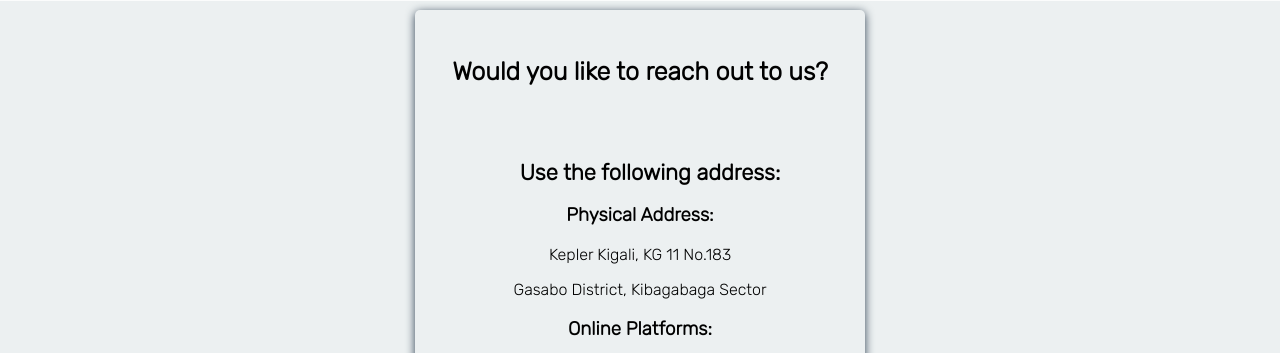
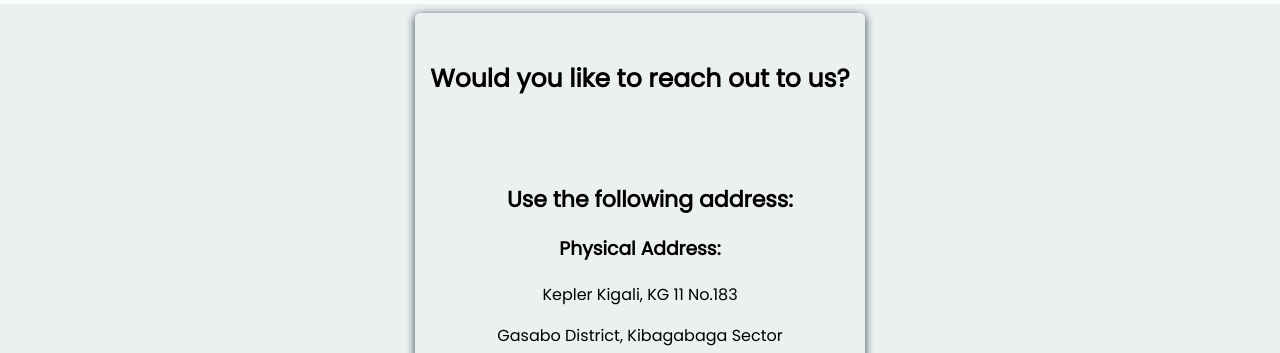
Before and after one commit to jpirumvaa/bfrw, a plain HTML site: page contact.html in a window 1280 px wide. Shown: the part 93-446 px from the top of the page. Drawn offline with Linux system fonts and the light colour scheme.

Commit message:
changed-font-family

```diff
--- a/bfrw.css
+++ b/bfrw.css
@@ -1,5 +1,5 @@
 body{
-	font-family: 'Rubik', sans-serif;
+	font-family: 'Poppins', sans-serif;
 	background-color:#ECF0F1;
 }
 .headings{
--- a/contact.css
+++ b/contact.css
@@ -1,5 +1,5 @@
 body{
-	font-family: 'Rubik', sans-serif;
+	font-family: 'Poppins', sans-serif;
 	background-color:#ECF0F1;
 
 }
--- a/contact.html
+++ b/contact.html
@@ -4,7 +4,7 @@
 <title>Contact Us</title>
 <link rel="stylesheet" href="contact.css">
 <link rel="stylesheet" href="bfrw.css">
-<link href="https://fonts.googleapis.com/css?family=Rubik:300&display=swap" rel="stylesheet">
+<link href="https://fonts.googleapis.com/css?family=Poppins&display=swap" rel="stylesheet">
 <link rel='stylesheet' type='text/css' href='font-web-with-css/css/all.min.css'>
 
 <style>
--- a/pricing.css
+++ b/pricing.css
@@ -1,3 +1,4 @@
+
 .price{
 	text-align: center;
 }
--- a/styles.css
+++ b/styles.css
@@ -7,7 +7,7 @@
 }
 body{
 	background-color: #F7F9F9;
-	font-family: 'Rubik', sans-serif;
+	font-family: 'Poppins', sans-serif;
 	display: flex;
 	align-items: center;
 	justify-content: center;
```
Also changed, not shown: aboutus.html (+1 -1 lines), buyfromrwanda.html (+1 -1 lines), fail.html (+1 -0 lines), index.html (+1 -0 lines), pricing.html (+1 -1 lines).
